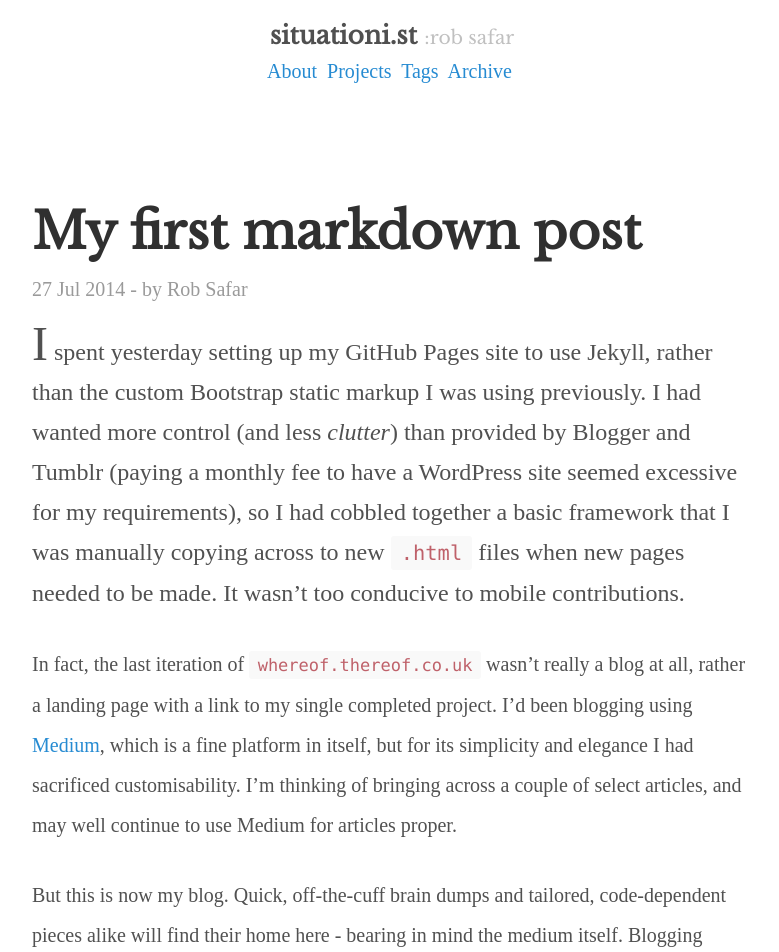
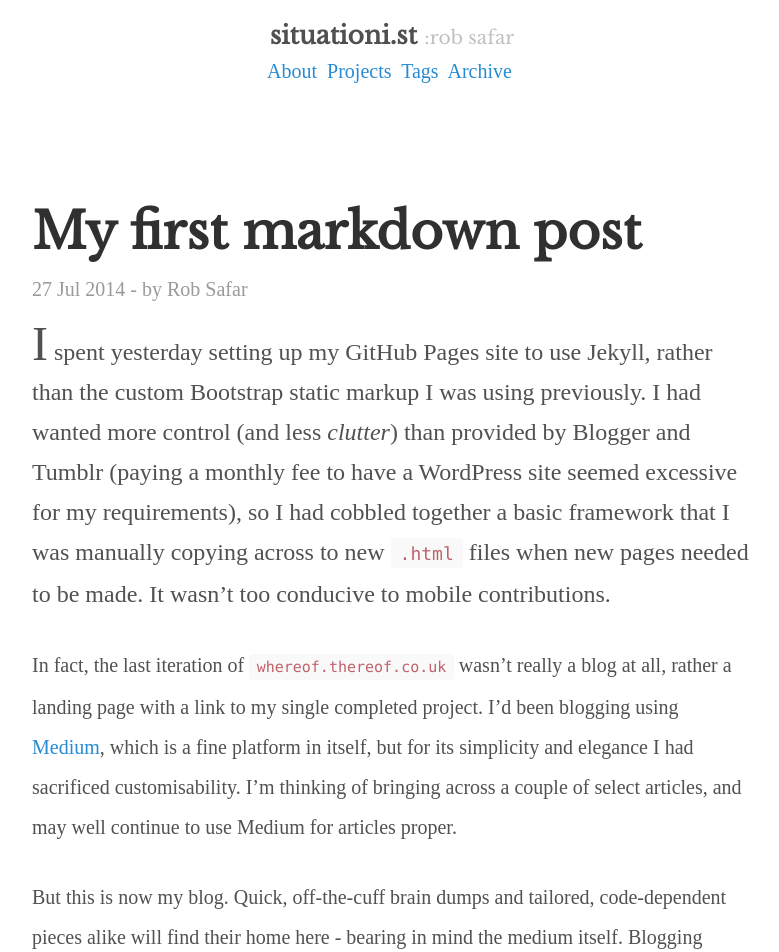
Before and after one commit to robSafar/whereof-thereof.github.io, a Jekyll site: the page built from _posts/2014-07-27-my-first-markdown-post.md, in a window 1280 px wide. Shown: the top 952 px of the page, without its empty margins (248-1027 px from the left). Built offline with Jekyll 4.4.1, drawn with Linux system fonts in a browser that asks for light colours; some web fonts are replaced; comment, search, counter and statistics services are not loaded.

Commit message:
<code> down to 75% again

```diff
--- a/public/css/poole.css
+++ b/public/css/poole.css
@@ -167,7 +167,7 @@ pre {
 }
 code {
   padding: .25em .5em;
-  font-size: 85%;
+  font-size: 75%;
   color: #bf616a;
   background-color: #f9f9f9;
   border-radius: 3px;
```
